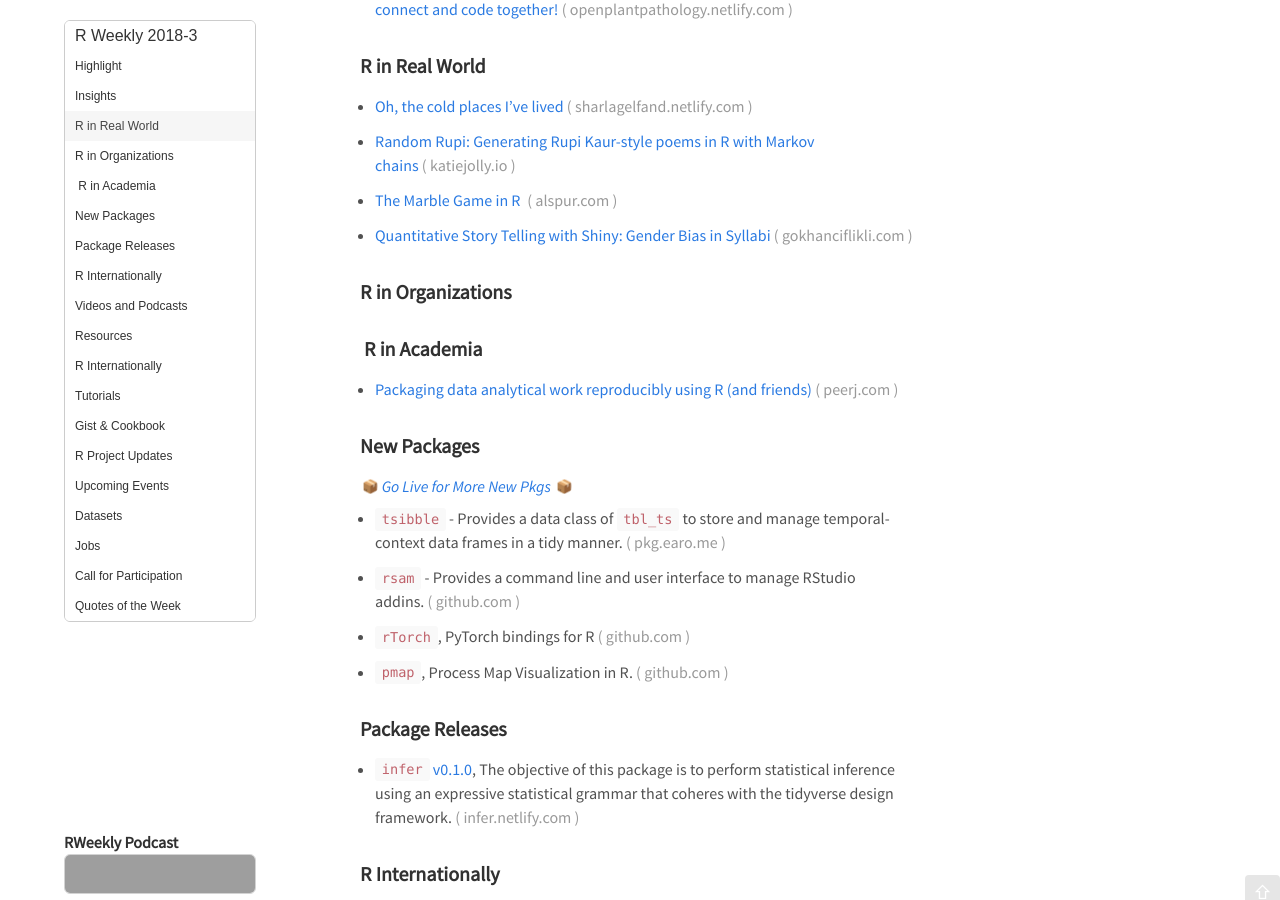
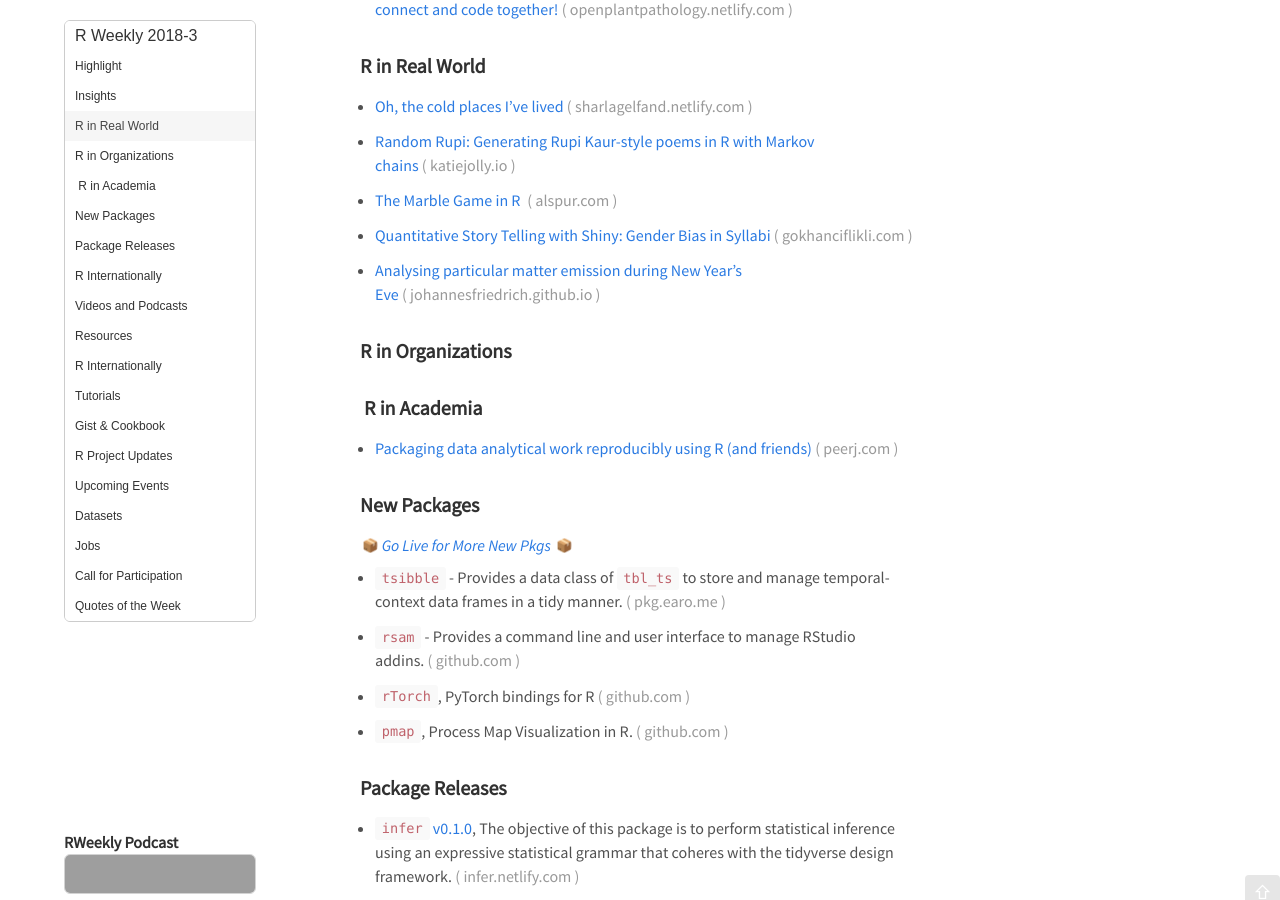
Before and after one commit to rweekly/rweekly.org, a Jekyll site: the page built from draft.md, in a window 1280 px wide and 900 px high, scrolled down 427 px. Built offline with Jekyll 4.4.1, drawn with Linux system fonts in a browser that asks for light colours; emoji names are drawn with the system emoji font; comment, search, counter and statistics services are not loaded; grey boxes are pictures that could not be loaded.

Commit message:
Update draft.md

```diff
--- a/draft.md
+++ b/draft.md
@@ -31,6 +31,8 @@ Release Date: 2018-1-15
 + [The Marble Game in R ](https://www.alspur.com/marble-game-in-r/)
 
 + [Quantitative Story Telling with Shiny: Gender Bias in Syllabi](https://www.gokhanciflikli.com/post/lse-gender/)
+
++ [Analysing particular matter emission during New Year's Eve](https://johannesfriedrich.github.io/2018-01-11-particular-matter-new-year/)
 
 
 ###  R in Organizations
```
